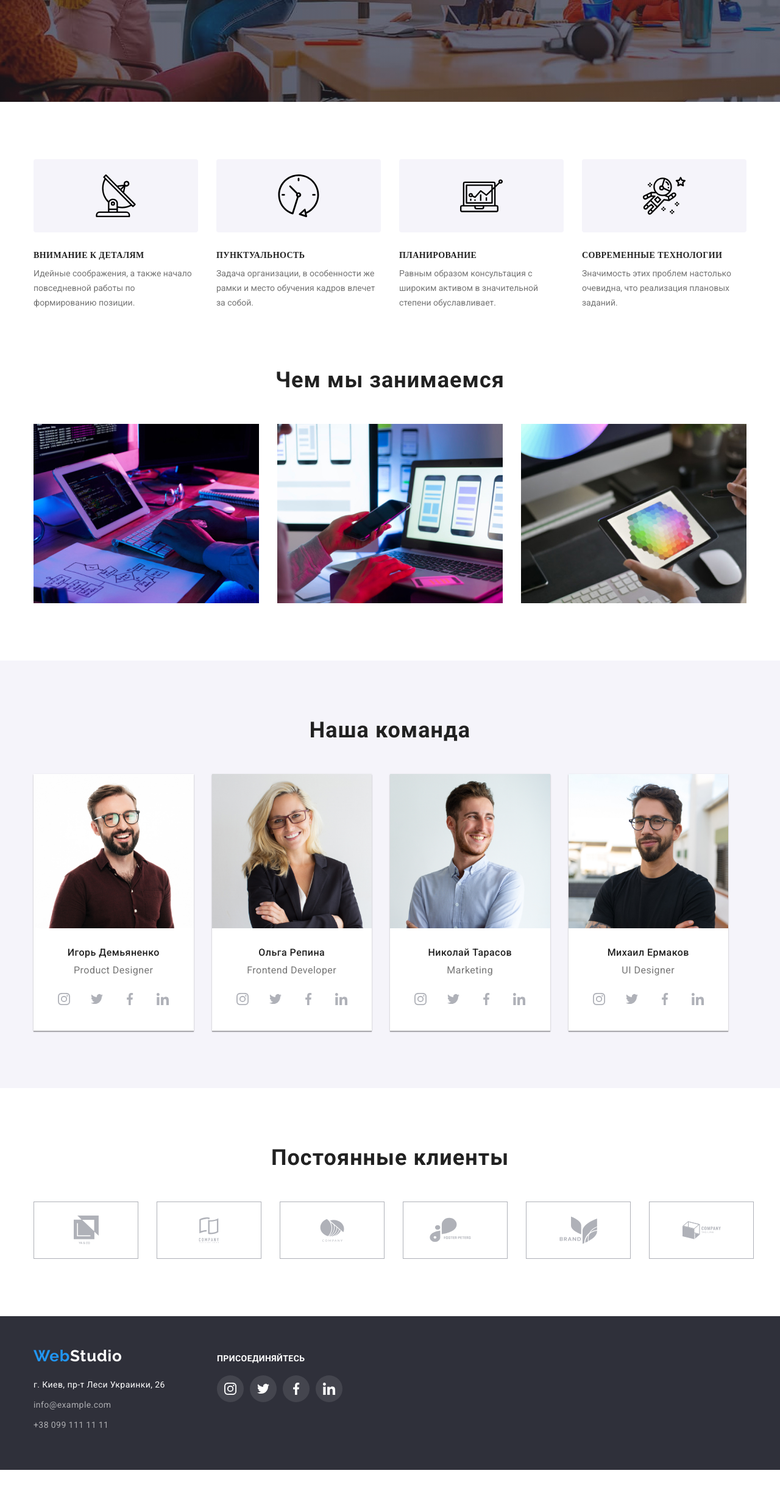
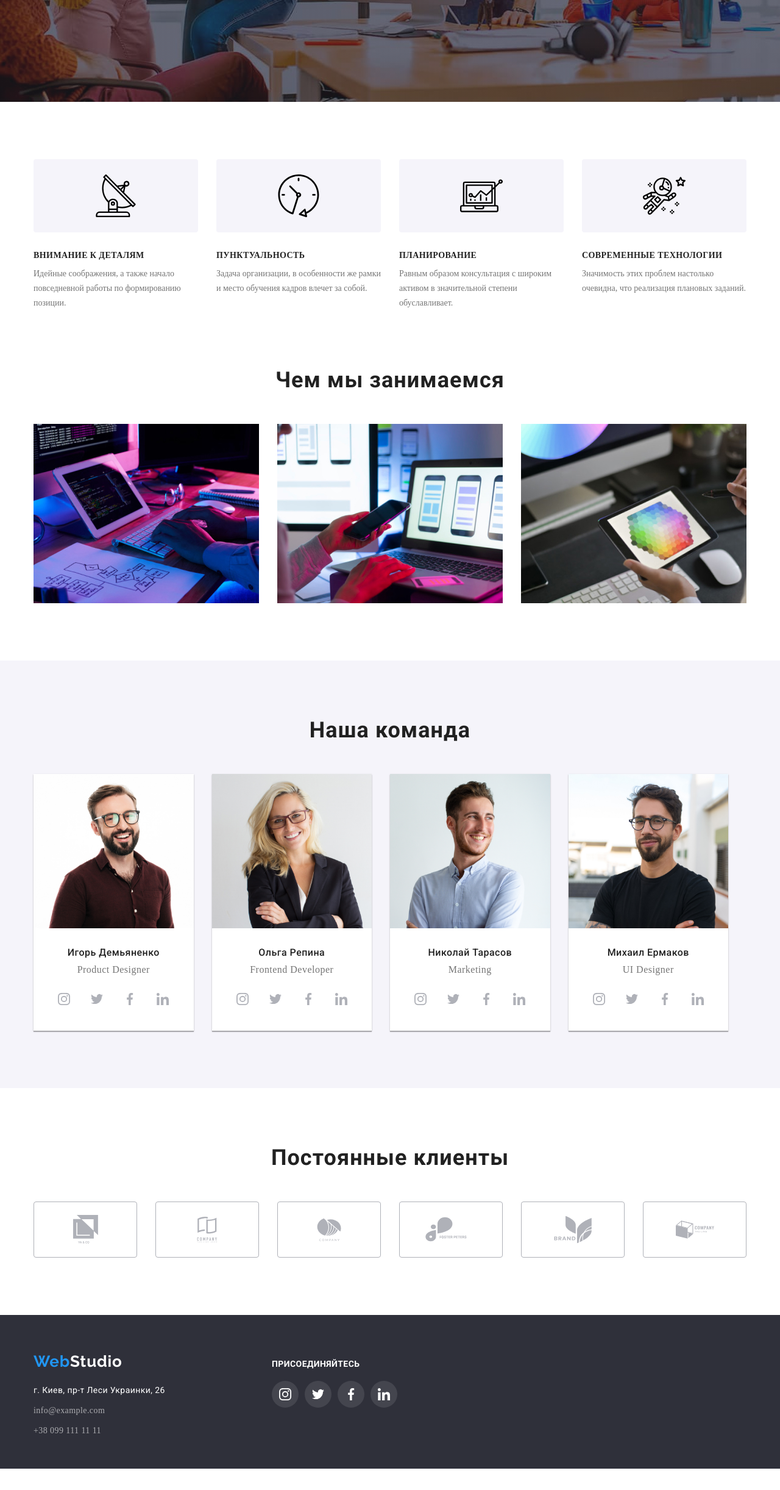
Before and after one commit to Maryna-Bazylevska/goit-markup-hw-04, a plain HTML site: page index.html in a window 1280 px wide. Shown: the part 513-2956 px from the top of the page at 61% size. After the commit the page ends 2931 px from the top, so only its background shows below. Drawn offline with nearby package versions, Linux system fonts and the light colour scheme.

Commit message:
add corect

```diff
--- a/css/styles.css
+++ b/css/styles.css
@@ -26,6 +26,7 @@ width: 1200px;
 margin: 0 auto;
 padding: 0 15px;
 box-sizing: border-box;
+
 
 }
 img {
@@ -227,7 +228,7 @@ letter-spacing: 0.02em;
 .button-hero:focus,
 .button-hero:active,
 .button-hero:hover{
-  background-color: #1c1c1d
+  background-color: #188ceb;
 }
 .advantages{
   display: flex;
@@ -253,6 +254,9 @@ letter-spacing: 0.02em;
 }
 .advantages-list:last-child{
   margin-right: 0;
+}
+.advantages-text{
+  padding-bottom: 94px;
 }
 .button {
 
@@ -455,13 +459,11 @@ letter-spacing: 0.03em;
   text-transform: uppercase;
 }
 .text,
-.profession,
-
-.contacts-footer{
+.profession,{
   font-family: Roboto;
 font-style: normal;
 font-weight: normal;
-margin-bottom: 94px;
+;
 
 }
 .text {
@@ -601,7 +603,9 @@ padding-bottom: 20px;
   justify-content: center;
   align-items: center;
   border: 1px solid var(--color--social);
-
+  width: 170px;
+  height: 92px;
+  border-radius: 4px;
 }
 .company-icon{
   display: flex;
@@ -639,7 +643,7 @@ padding-bottom: 20px;
   font-style: normal;
   font-weight: bold;
   font-size: 26px;
-  line-height: 1,192;
+  line-height: 1.153;
   letter-spacing: 0.03em;
   text-decoration: none;
   width: 145px;
@@ -651,9 +655,15 @@ padding-bottom: 20px;
 
 }
 .contacts-footer{
+
+    font-family: Roboto;
+  font-style: normal;
+  font-weight: normal;
+  margin-bottom: 94px;
   font-size: 14px;
   line-height: 1.714;
   letter-spacing: 0.03em;
+
 
 
 }
@@ -690,17 +700,17 @@ letter-spacing: 0.03em;
   color: var(--secondary-color);
 }
 .footer {
-  height: 252px;
-  text-align: left;
+
+
   background-color: #2f303a;
-  padding-top: 60px;
-  padding-bottom: 60px;
   display: flex;
   align-items: center;
+  margin-bottom: 0;
 }
 .container-footer{
   display: flex;
   align-items: baseline;
+  height: 252px;
 
 }
 .footer-social-link{
@@ -710,9 +720,10 @@ letter-spacing: 0.03em;
   align-content: flex-start;
 }
 .footer-contacts{
-
-  margin-right: 70px;
-  width: 231px;
+ width: 391px;
+  padding-top: 60px;
+  padding-right: 70px;
+  padding-bottom: 60px;
 }
 .pre-subtitle-footer{
   font-family: Roboto;
@@ -725,6 +736,8 @@ letter-spacing: 0.03em;
   margin-bottom: 20px;
   display: flex;
   align-content: center;
+  padding-top: 72px;
+  margin-top: 0;
 
 }
 .social-icons-li{
@@ -736,6 +749,7 @@ letter-spacing: 0.03em;
 }
 .social-icons-footer{
   margin-top: 0px;
+  padding-bottom: 72px;
 }
 .icon-footer{
   fill: var(--secondary-color);
--- a/index.html
+++ b/index.html
@@ -72,7 +72,7 @@
               </div>
               <h3 class="pre-subtitle">Внимание к деталям</h3>
 
-              <p class="text">
+              <p class="text advantages-text">
                 Идейные соображения, а также начало повседневной работы по
                 формированию позиции.
               </p>
@@ -84,7 +84,7 @@
                   </svg>
               </div>
               <h3 class="pre-subtitle ">Пунктуальность</h3>
-              <p class="text">
+              <p class="text advantages-text">
                 Задача организации, в особенности же рамки и место обучения
                 кадров влечет за собой.
               </p>
@@ -96,7 +96,7 @@
                   </svg>
               </div>
               <h3 class="pre-subtitle">Планирование</h3>
-              <p class="text">
+              <p class="text advantages-text">
                 Равным образом консультация с широким активом в значительной
                 степени обуславливает.
               </p>
@@ -108,7 +108,7 @@
                   </svg>
               </div>
               <h3 class="pre-subtitle">Современные технологии</h3>
-              <p class="text">
+              <p class="text advantages-text">
                 Значимость этих проблем настолько очевидна, что реализация
                 плановых заданий.
               </p>
```
